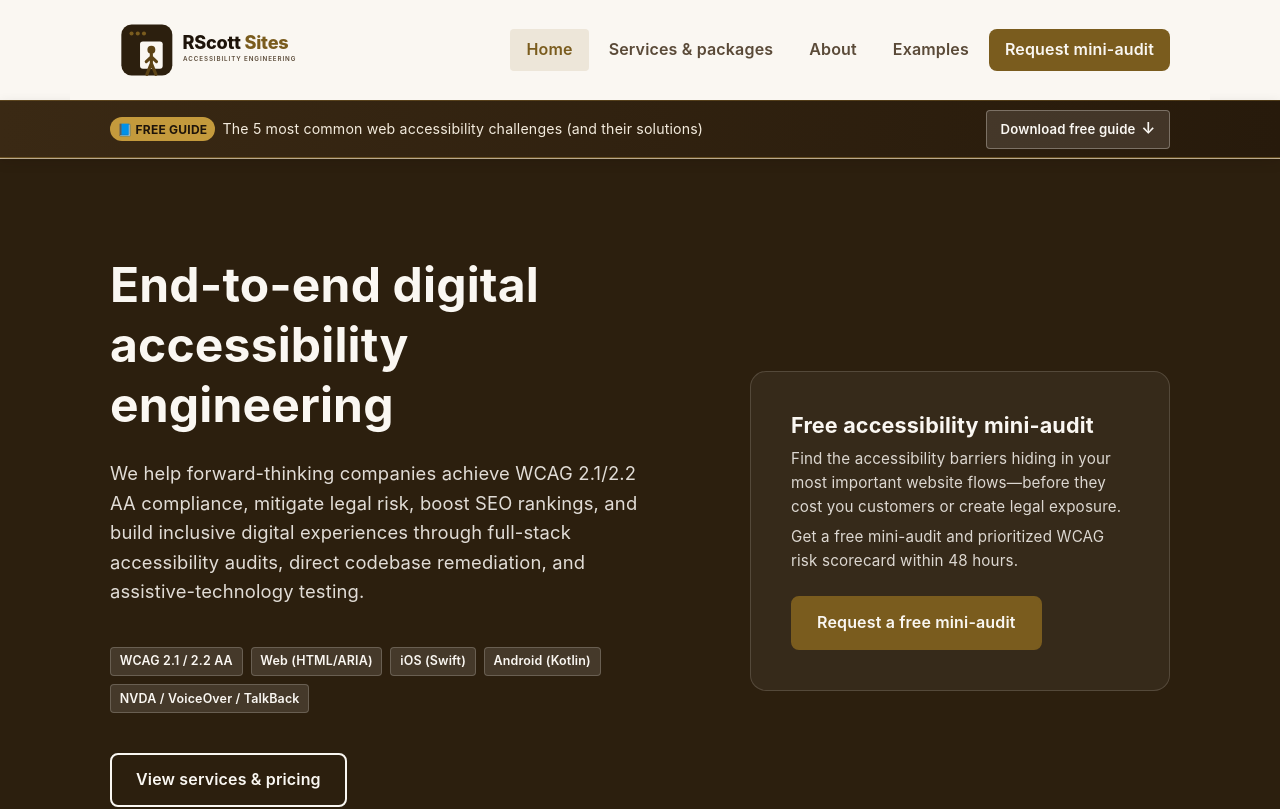
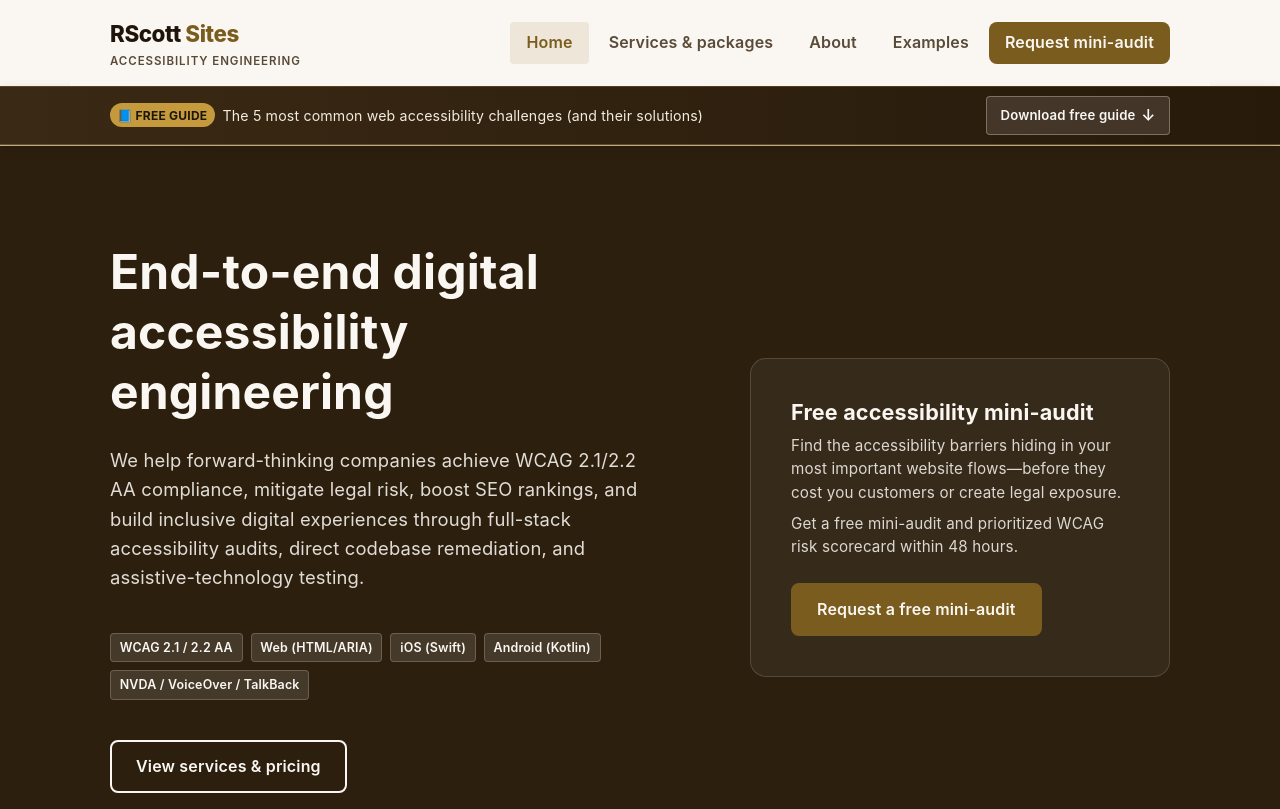
Before and after one commit to rscottsites/All-About-Me, a React (Vite) app: page / in a window 1280 px wide. Shown: the top 809 px of the page. Built offline with nearby package versions, Linux system fonts and the light colour scheme; no server answers.

Commit message:
refactor: replace logo images with text-based branding in header and footer and remove site icons

```diff
--- a/index.html
+++ b/index.html
@@ -31,8 +31,6 @@
       name="description"
       content="RScott Sites — Accessible, high-quality web development and design by Ryan Scott. Web development, accessibility audits, and accessibility enhancements."
     />
-    <link rel="icon" type="image/png" href="/Logo/rscott-icon2.png" />
-    <link rel="apple-touch-icon" href="/Logo/rscott-icon2.png" />
     <title>RScott Sites | Accessible Web Development by Ryan Scott</title>
   </head>
   <body>
--- a/src/components/Footer.jsx
+++ b/src/components/Footer.jsx
@@ -17,15 +17,9 @@ export default function Footer() {
       <div className="container footer-inner">
         <div className="footer-top">
           <div className="footer-brand-col">
-            <Link to="/" className="footer-brand-link" aria-label="RScott Sites — go to homepage">
-              <img
-                src="/Logo/rscott-final-logo-dark-transparent.png"
-                alt="RScott Sites — Accessibility Engineering"
-                className="footer-logo-img"
-                width="250"
-                height="72"
-              />
-            </Link>
+            <p className="footer-brand">
+              RScott <span className="brand-accent">Sites</span>
+            </p>
             <p className="footer-tagline">
               End-to-end digital accessibility engineering
             </p>
--- a/src/components/Header.jsx
+++ b/src/components/Header.jsx
@@ -63,13 +63,10 @@ export default function Header() {
     <header ref={headerRef} className="site-header">
       <div className="container header-inner">
         <Link to="/" className="brand" aria-label="RScott Sites — go to homepage" onClick={closeMenu}>
-          <img
-            src="/Logo/rscott-final-logo.svg"
-            alt="RScott Sites — Accessibility Engineering"
-            className="brand-logo-img"
-            width="238"
-            height="68"
-          />
+          <span className="brand-name">
+            RScott <span className="brand-accent">Sites</span>
+          </span>
+          <span className="brand-subtitle">Accessibility Engineering</span>
         </Link>
 
         <button
--- a/src/style.css
+++ b/src/style.css
@@ -301,16 +301,8 @@ p { max-width: 68ch; }
   position: relative;
   z-index: 1002;
   text-decoration: none;
-  display: inline-flex;
-  align-items: center;
-}
-
-.brand-logo-img {
-  display: block;
-  height: 68px;
-  width: auto;
-  max-width: 280px;
-  object-fit: contain;
+  display: flex;
+  flex-direction: column;
 }
 
 .brand-name {
@@ -2306,20 +2298,6 @@ p { max-width: 68ch; }
   flex-direction: column;
   align-items: center;
   text-align: center;
-}
-
-.footer-brand-link {
-  display: inline-block;
-  text-decoration: none;
-}
-
-.footer-logo-img {
-  display: block;
-  height: 72px;
-  width: auto;
-  max-width: 300px;
-  object-fit: contain;
-  margin-bottom: var(--space-sm);
 }
 
 .footer-brand {
```
Also changed, not shown: 1 other file (tests, documents, lock files or other folders).
